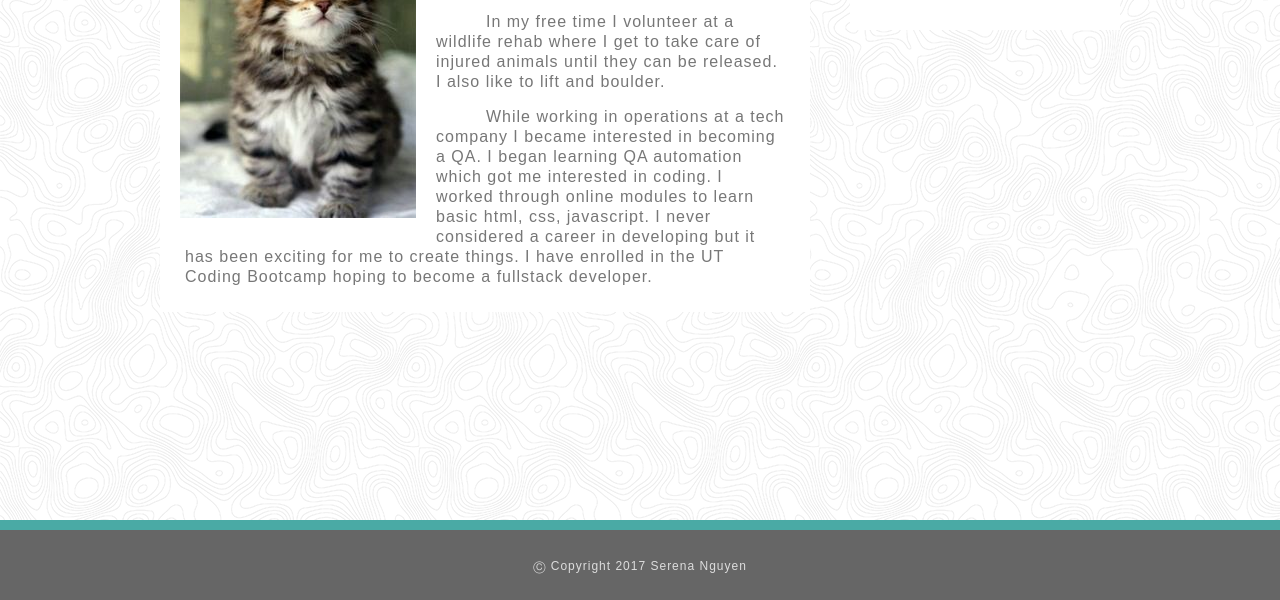
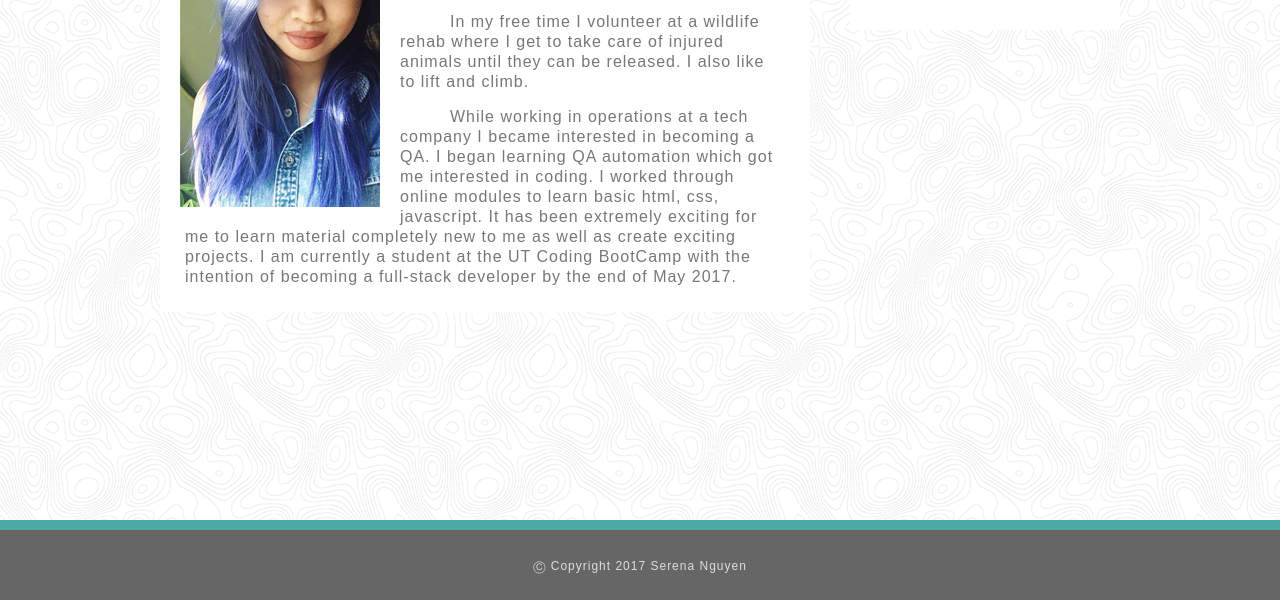
Before and after one commit to serenanguyen/personal-site, a plain HTML site: page index.html in a window 1280 px wide. Shown: the part 280-880 px from the top of the page. Drawn offline with Linux system fonts and the light colour scheme.

Commit message:
changed bio

```diff
--- a/index.html
+++ b/index.html
@@ -39,10 +39,10 @@
 			<article>
 				<h2 class="aboutmetext">About Me</h2>
 			<hr>
-				<img src="assets/images/cat.jpg" alt="me" id="me">
+				<img src="assets/images/me.png" alt="me" id="me">
 				<p id= "first">I'm from Houston, Texas but moved to Austin for school.  I graduated from the University of Texas with a biology degree with a concentration in evolution, ecology, and behaviors.</p>
-				<p>In my free time I volunteer at a wildlife rehab where I get to take care of injured animals until they can be released. I also like to lift and boulder.</p>
-				<p>While working in operations at a tech company I became interested in becoming a QA.  I began learning QA automation which got me interested in coding.  I worked through online modules to learn basic html, css, javascript.  I never considered a career in developing but it has been exciting for me to create things.  I have enrolled in the UT Coding Bootcamp hoping to become a fullstack developer.</p>
+				<p>In my free time I volunteer at a wildlife rehab where I get to take care of injured animals until they can be released. I also like to lift and climb.</p>
+				<p>While working in operations at a tech company I became interested in becoming a QA.  I began learning QA automation which got me interested in coding.  I worked through online modules to learn basic html, css, javascript.  It has been extremely exciting for me to learn material completely new to me as well as create exciting projects. I am currently a student at the UT Coding BootCamp with the intention of becoming a full-stack developer by the end of May 2017.</p>
 			</article>
 
 			<!-- connect with me icons -->
```
Also changed, not shown: assets/images/me.png (added), 6 other files.
